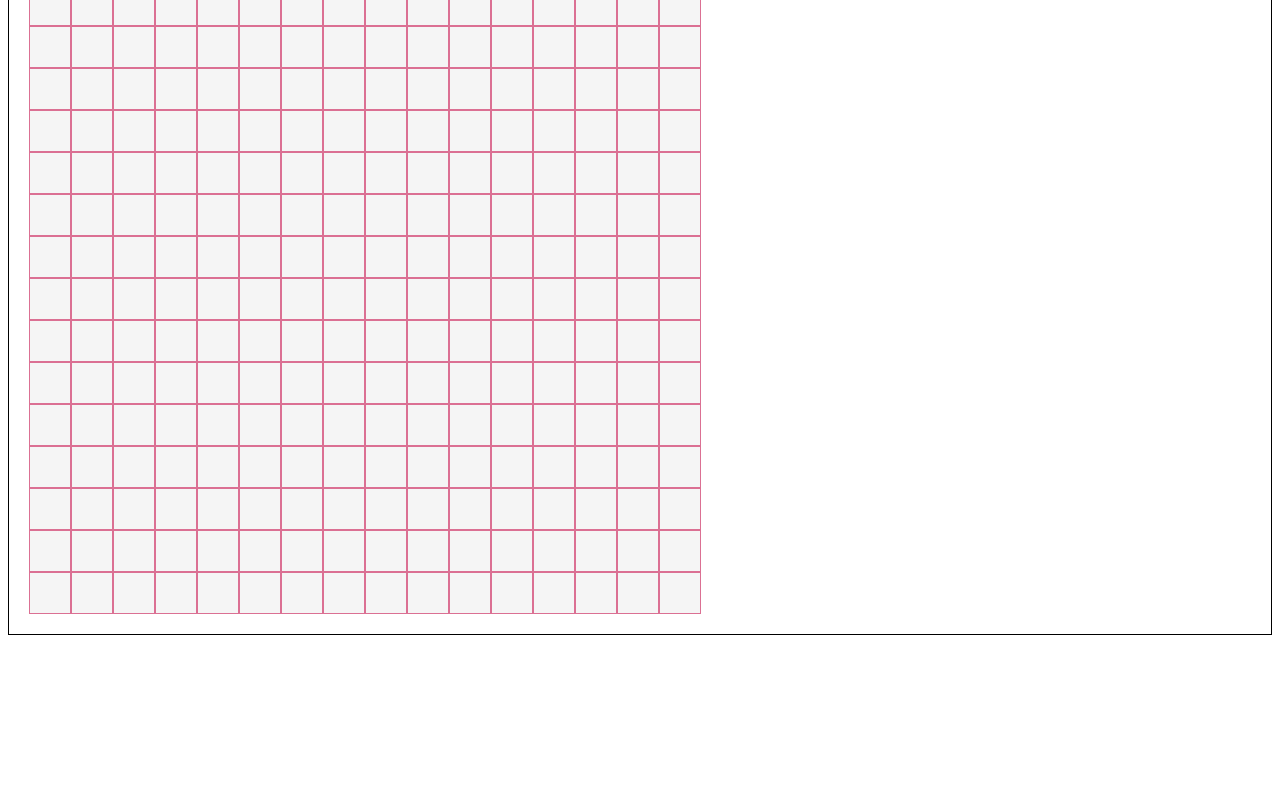
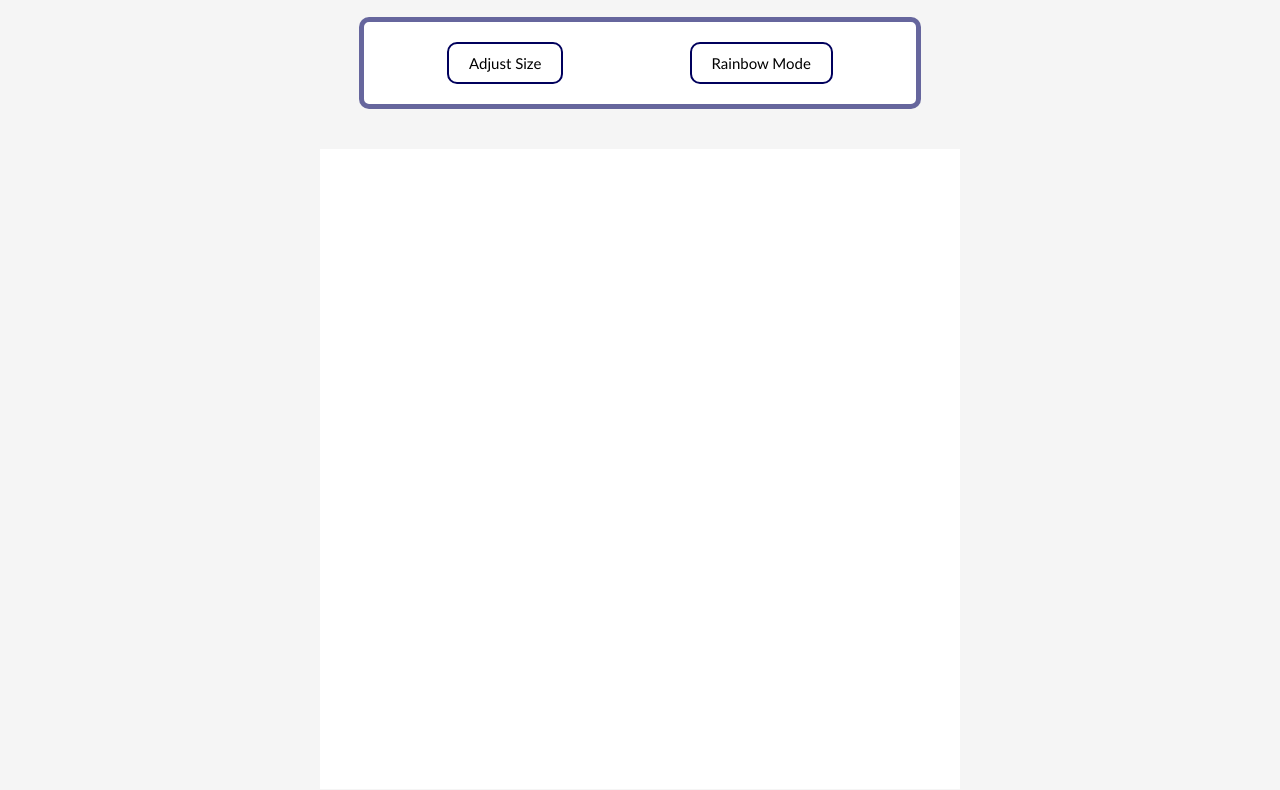
Before and after one commit to artwork321/Etch-a-Sketch, a plain HTML site: page index.html in a window 1280 px wide. Shown: the part 108-898 px from the top of the page. Before the commit the page ends 800 px from the top, so only its background shows below. Drawn offline with Linux system fonts and the light colour scheme.

Commit message:
add rainbow mode

```diff
--- a/index.html
+++ b/index.html
@@ -6,11 +6,11 @@
     <script src="scripts.js" defer></script>
     <meta charset="UTF-8">
     <meta name="viewport" content="width=device-width, initial-scale=1.0">
-    <title>Document</title>
+    <title>Etch-a-sketch</title>
 </head>
 
 <body>
-
+    <h1>Etch a Sketch</h1>
 </body>
 
 </html>
--- a/scripts.js
+++ b/scripts.js
@@ -4,19 +4,24 @@
 
 const SIZE = 16;
 const MAX_SIZE = 64;
+const MAX_CANVA = 640.0;
 let canva = document.createElement("div");
 canva.setAttribute("id", "canva");
 let gridNum = SIZE;
+let isRainBow = false;
+let isMouseDown = false;
 
-function createGrids(gridNum){
-    for (let i = 0; i < gridNum; i++) {
+function createGrids(num){
+    for (let i = 0; i < num; i++) {
         let row = document.createElement("div");
         row.setAttribute("id", "row");
 
-        for (let i = 0; i < gridNum; i++){
+        for (let i = 0; i < num; i++){
             grid = document.createElement("div");
             grid.classList.add("grid");
-            grid.addEventListener("mouseover", colored);
+            grid.style["width"] = MAX_CANVA/num + "px";
+            grid.style["height"] = MAX_CANVA/num + "px";
+            grid.addEventListener("mouseover", coloured);
             grid.addEventListener("click", clickColored);
             row.appendChild(grid);
         }
@@ -30,8 +35,6 @@ createGrids(gridNum);
 
 
 // Event for pressing a grid
-let isMouseDown = false;
-
 document.addEventListener('mousedown', () => {
     isMouseDown = true;
 });
@@ -40,14 +43,25 @@ document.addEventListener('mouseup', () => {
     isMouseDown = false;
 });
 
+let colour = "pink";
+
 function clickColored() {
-    this.classList.add("active");
+    this.style["background-color"] = colour;
 }
 
-// Only color the grid when the mouse is pressed
-function colored() {
+
+// Draw rainbow colours when the mouse is pressed
+function coloured() {
     if (isMouseDown) {
-        this.classList.add("active");
+        if (isRainBow){
+            let rpg = [];
+            rpg.push(Math.floor(Math.random() * 256));
+            rpg.push(Math.floor(Math.random() * 256));
+            rpg.push(Math.floor(Math.random() * 256));
+            let text = rpg.join(",");
+            colour = "rgb(" + text + ")";
+        }
+        this.style["background-color"] = colour;
     }
 }
 
@@ -74,3 +88,14 @@ function takeGrids() {
     canva.innerHTML = "";
     createGrids(gridNum);
 }
+
+/* Button to draw in rainbow colour*/
+rainbowMode = document.createElement("button");
+
+rainbowMode.textContent = "Rainbow Mode";
+rainbowMode.addEventListener("click", ()=> {
+    isRainBow = true;
+    rainbowMode.classList.toggle("pressed");
+})
+
+buttons.appendChild(rainbowMode);
--- a/styles.css
+++ b/styles.css
@@ -1,15 +1,57 @@
+body {
+    width: 80%;
+    background-color: whitesmoke;
+    margin: 0 auto;
+    font-family: 'Lucida Sans', 'Lucida Sans Regular', 'Lucida Grande', 'Lucida Sans Unicode', Geneva, Verdana, sans-serif
+}
+
+h1 {
+    text-align: center;
+    font-size: 50px;
+}
+
 #canva {
-    border: 1px solid black;
-    padding: 20px; /* temporary */
+    padding: 20px;
     display: flex;
+    margin: 20px auto;
+    justify-content: center;
 }
 
 .grid {
-    border: 1px solid palevioletred;
-    background-color: whitesmoke;
-    padding: 20px; /* temporary */
+    background-color: white;
+    flex-shrink: 1;
 }
 
 .active {
     background-color: pink;
 }
+
+#buttons-container {
+    width: 50%;
+    margin: 0 auto;
+    border: 5px solid rgba(0, 0, 92, 0.6);
+    border-radius: 10px;
+    padding: 20px;
+    background-color: white;
+    display: flex;
+    justify-content: space-around;
+}
+
+button {
+    padding: 10px 20px;
+    font-family: 'Trebuchet MS', 'Lucida Sans Unicode', 'Lucida Grande', 'Lucida Sans', Arial, sans-serif;
+    font-size: 15px;
+    border: 2px solid rgba(0, 0, 92);
+    border-radius: 10px;
+    background-color: rgba(255, 255, 255, 0.0);
+}
+
+button:hover {
+    background-color: rgba(0, 0, 92);
+    color: white;
+}
+
+.pressed {
+    background-color: rgba(0, 0, 92);
+    color: white;
+}
```
